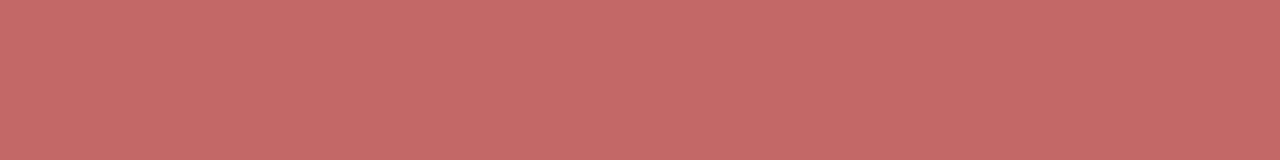
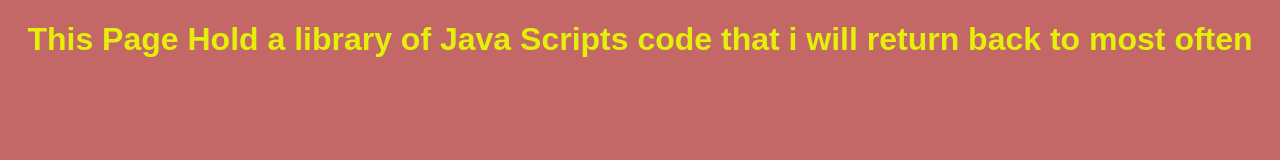
Before and after one commit to realsulty/Timealert, a plain HTML site: page files/index.html in a window 1280 px wide. Drawn offline with Linux system fonts and the light colour scheme.

Commit message:
added text and ternary operator

```diff
--- a/files/index.html
+++ b/files/index.html
@@ -7,7 +7,7 @@
     <link rel="stylesheet" href="style.css">
 </head>
 <body>
-
+    <h1> This Page Hold a library of Java Scripts code that i will return back to most often</h1>
 
 
 <script src="script.js"></script>
--- a/files/script.js
+++ b/files/script.js
@@ -34,3 +34,6 @@ switch (true) {
     break;
 
 }
+
+
+// Ternary operator will be used very ofter
--- a/files/style.scss
+++ b/files/style.scss
@@ -1,4 +1,9 @@
 body{
     background-color: rgb(196, 103, 103);
 
+    margin: 0;
+    padding: 0;
+    text-align: center;
+    color: rgb(229, 240, 8);
+    font-family: 'Arial', sans-serif;
     }
```
Also changed, not shown: files/style.css, 2 other files.
